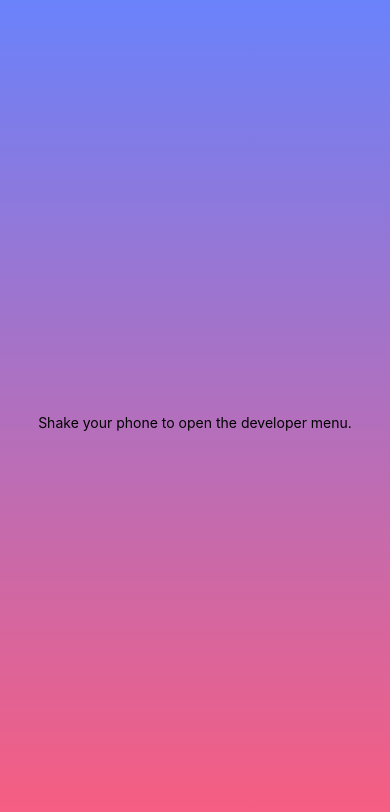
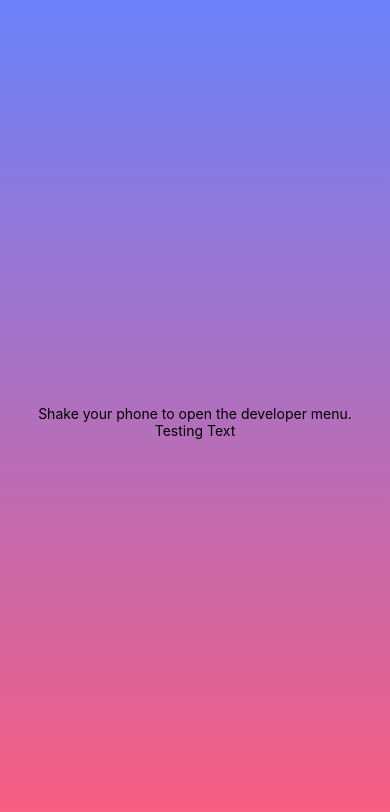
Before and after one commit to mvaleriani/ReactNativePractice, a React Native app in the folder Appraise/: screen / in a window 390 px wide. Shown: the top 812 px of the page. Built offline with nearby package versions, Linux system fonts and the light colour scheme.

Commit message:
testing main screen

```diff
--- a/Appraise/App.js
+++ b/Appraise/App.js
@@ -6,6 +6,7 @@ export default class App extends React.Component {
     return (
       <View style={styles.container}>
         <Text>Shake your phone to open the developer menu.</Text>
+        <Text>Testing Text</Text>
       </View>
     );
   }
```
